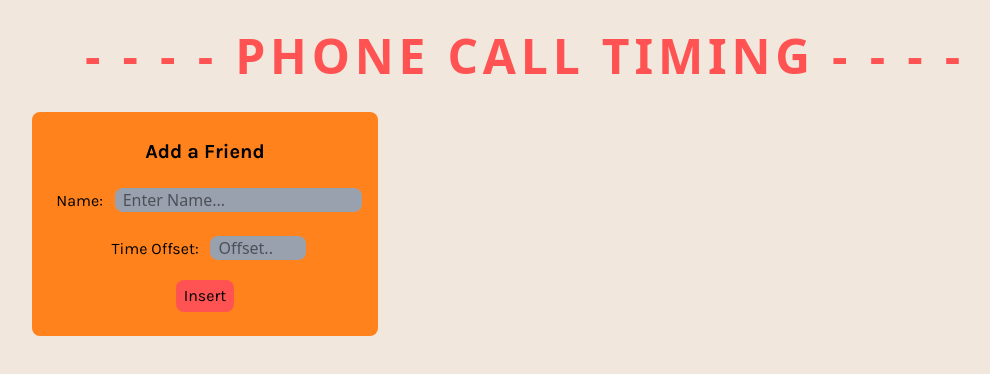
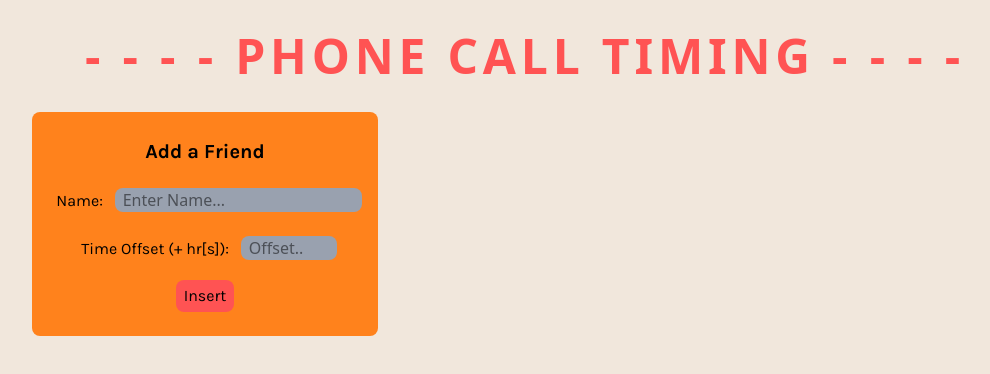
Before and after one commit to Swusan/PhoneCallTiming, a React (Vite) app: page / in a window 1280 px wide. Shown: the top 374 px of the page, without its empty margins (115-1105 px from the left). Built offline with nearby package versions, Linux system fonts and the light colour scheme; a web font is replaced by a local one.

Commit message:
Changed Input Form Design

```diff
--- a/src/App.tsx
+++ b/src/App.tsx
@@ -110,7 +110,7 @@ function InputForm({onInsert}: InputFormProps) {
                     />
                 </div>
                 <div className="py-2">
-                    <label className="font-karla px-2" htmlFor="fnum">Time Offset: </label>
+                    <label className="font-karla px-2" htmlFor="fnum">Time Offset (+ hr[s]): </label>
                     <input
                         className="bg-gray-400 px-2 rounded-lg"
                         type="number"
```
